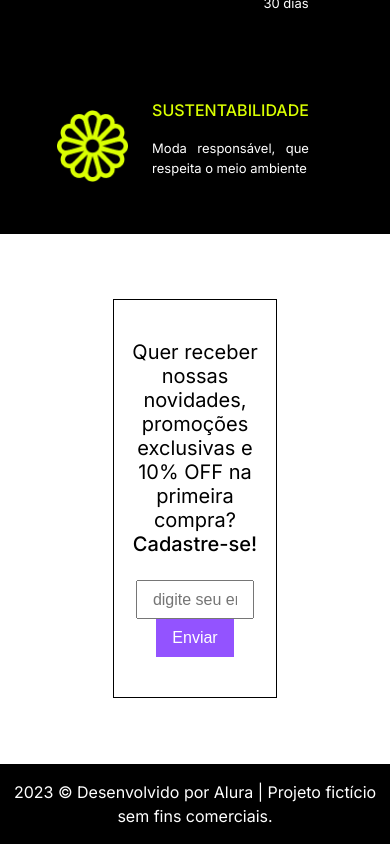
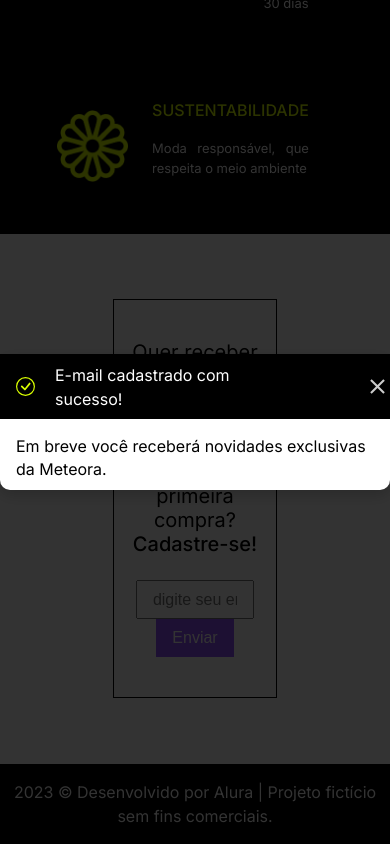
Before and after one commit to Mognatti/front-end-challenge-alura-7-edition, a React (Vite) app: page / in a window 390 px wide. Both pictures are taken after a click on the button "Enviar". Shown: the part 6230-7074 px from the top of the page. Built offline with nearby package versions, Linux system fonts and the light colour scheme.

Commit message:
feat: criação do modal para o componente NewsLetter e sua devida responsividade

```diff
--- /dev/null
+++ b/src/pages/Home/Components/NewsLetter/NewsLetterModal/index.tsx
@@ -0,0 +1,27 @@
+import * as S from "../../../../../styles/StyledComponents";
+import { NewsLetterModalProps } from "../../interface";
+
+export default function NewsLetterModal({
+  setShowModal,
+}: NewsLetterModalProps) {
+  return (
+    <S.Background>
+      <S.NewsLetterModalContainer>
+        <S.ModalHeader>
+          <S.ModalHeaderIcon size="25" />
+          <S.ModalHeaderTitle>
+            E-mail cadastrado com sucesso!
+          </S.ModalHeaderTitle>
+          <S.ModalHeaderButtonContainer>
+            <S.ModalCloseButton onClick={() => setShowModal(false)} size="25" />
+          </S.ModalHeaderButtonContainer>
+        </S.ModalHeader>
+        <S.NewsLetterModalContent>
+          <S.NewsLetterModalText>
+            Em breve você receberá novidades exclusivas da Meteora.
+          </S.NewsLetterModalText>
+        </S.NewsLetterModalContent>
+      </S.NewsLetterModalContainer>
+    </S.Background>
+  );
+}
--- a/src/pages/Home/Components/NewsLetter/index.tsx
+++ b/src/pages/Home/Components/NewsLetter/index.tsx
@@ -1,3 +1,4 @@
+import { useState } from "react";
 import {
   Cadastre,
   NewsLetterButton,
@@ -6,8 +7,10 @@ import {
   NewsLetterInput,
   NewsLetterText,
 } from "../../../../styles/StyledComponents";
+import NewsLetterModal from "./NewsLetterModal";
 
 export default function NewsLetter() {
+  const [showModal, setShowModal] = useState(false);
   return (
     <NewsLetterContainer>
       <NewsLetterContent>
@@ -16,7 +19,10 @@ export default function NewsLetter() {
           primeira compra? <Cadastre>Cadastre-se!</Cadastre>
         </NewsLetterText>
         <NewsLetterInput placeholder="digite seu email..." />
-        <NewsLetterButton>Enviar</NewsLetterButton>
+        <NewsLetterButton onClick={() => setShowModal(true)}>
+          Enviar
+        </NewsLetterButton>
+        {showModal && <NewsLetterModal {...{ setShowModal }}></NewsLetterModal>}
       </NewsLetterContent>
     </NewsLetterContainer>
   );
--- a/src/pages/Home/Components/interface/index.ts
+++ b/src/pages/Home/Components/interface/index.ts
@@ -34,3 +34,7 @@ export interface ModalProps {
 export interface SizeOptionsProps {
   size: string;
 }
+
+export interface NewsLetterModalProps {
+  setShowModal: React.Dispatch<React.SetStateAction<boolean>>;
+}
--- a/src/styles/StyledComponents.tsx
+++ b/src/styles/StyledComponents.tsx
@@ -384,6 +384,7 @@ export const Background = styled.div`
   background: rgba(0, 0, 0, 0.8);
   position: fixed;
   bottom: 0;
+  right: 0;
   display: flex;
   justify-content: center;
   align-items: center;
@@ -431,6 +432,7 @@ export const ModalHeaderIcon = styled(BsCheckCircle)`
 `;
 export const ModalHeaderTitle = styled.p`
   color: ${paleta.branco};
+  text-align: initial;
 `;
 export const ModalHeaderButtonContainer = styled.div`
   width: 50%;
@@ -666,3 +668,32 @@ export const NewsLetterButton = styled.button`
   padding: 10px 16px;
   cursor: pointer;
 `;
+export const NewsLetterModalContainer = styled.div`
+  width: 700px;
+  height: 136px;
+  box-shadow: 0 5px 16px rgba(0, 0, 0, 0.2);
+  background: #fff;
+  color: #000;
+  display: flex;
+  flex-direction: column;
+  position: relative;
+  z-index: 10;
+  border-radius: 10px;
+  overflow-y: initial;
+  @media (max-width: ${breakPoints.mobile}) {
+    width: 343px;
+  }
+`;
+export const NewsLetterModalContent = styled.div`
+  display: flex;
+  flex-direction: row;
+  justify-content: flex-start;
+  align-items: center;
+`;
+export const NewsLetterModalText = styled.p`
+  padding: 16px;
+  font-size: ${typography.fontSize.content};
+  line-height: 23px;
+  margin: 0;
+  text-align: initial;
+`;
```
